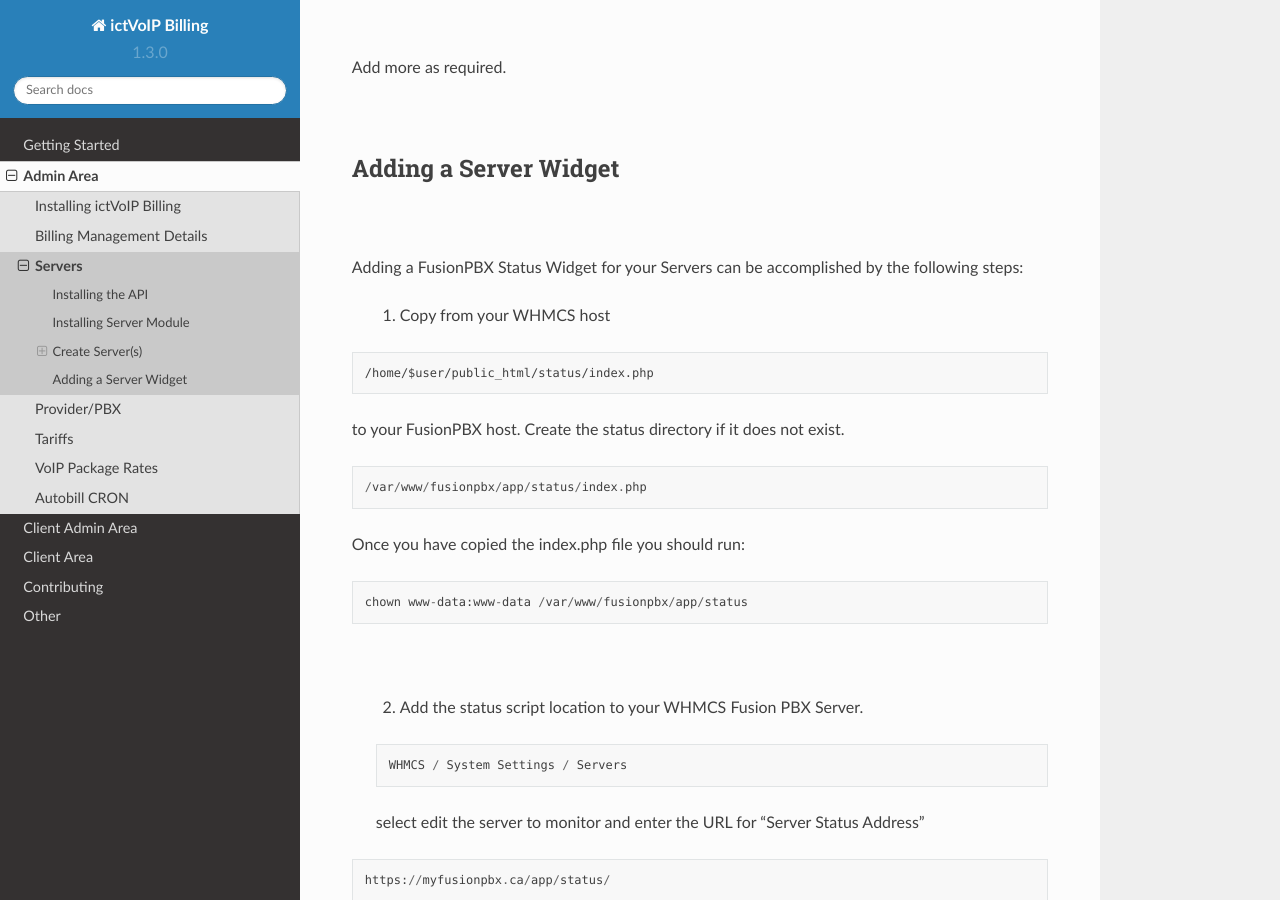
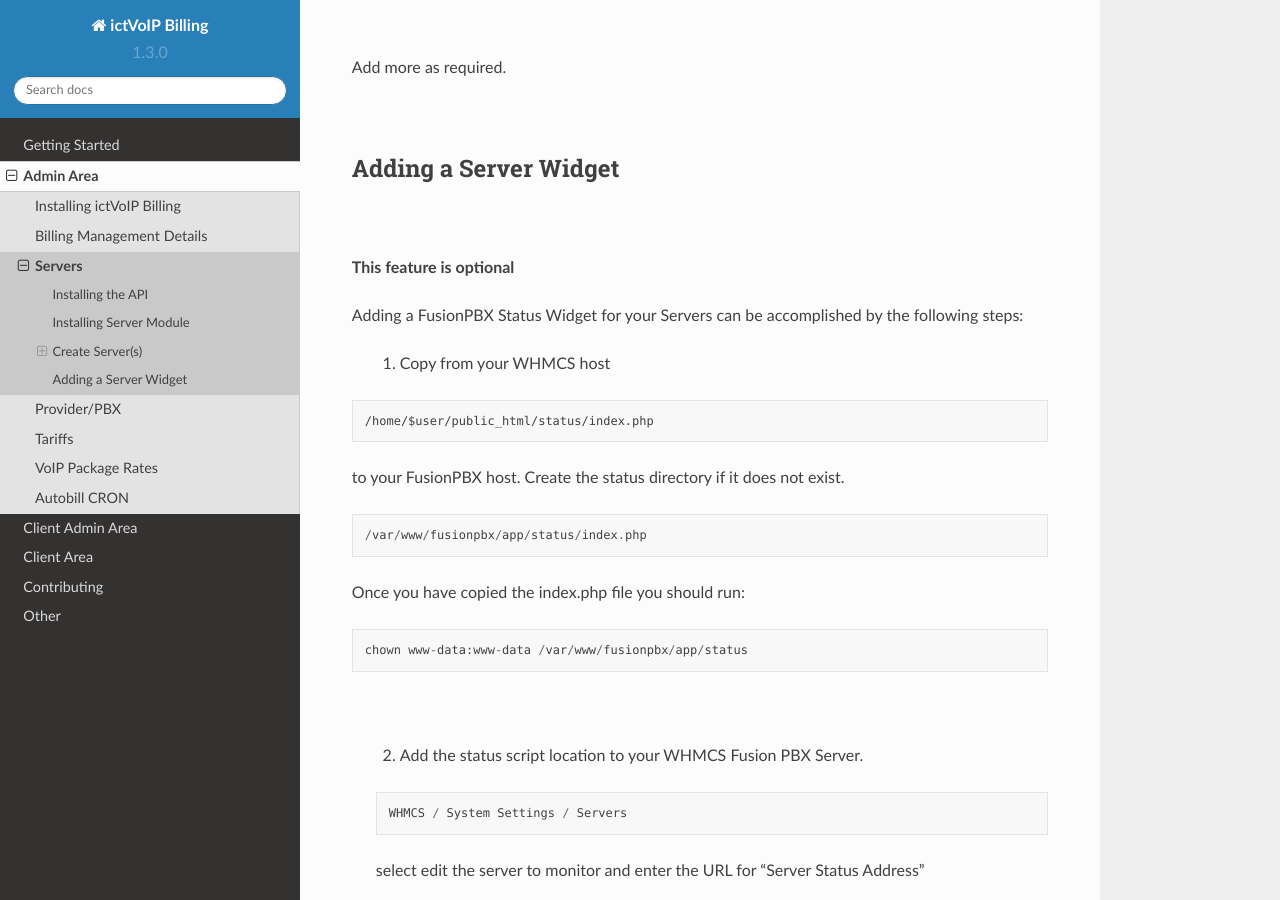
Before and after one commit to ictvoip/ictvoip-docs, a Sphinx documentation site: the page built from docs/source/admin/servers.rst, in a window 1280 px wide and 900 px high, scrolled down 4695 px. Built offline with Sphinx 7.4.7 and the Read the Docs theme 2.0.0, drawn with Linux system fonts in a browser that asks for light colours; pages that are not in the unit, such as notebooks, are missing from menus.

Commit message:
Update servers.rst

```diff
--- a/docs/source/admin/servers.rst
+++ b/docs/source/admin/servers.rst
@@ -175,6 +175,8 @@ Add more as required.
 Adding a Server Widget
 ************************
 |
+**This feature is optional**
+
 Adding a FusionPBX Status Widget for your Servers can be accomplished by the following steps:
 
  1) Copy from your WHMCS host
```
